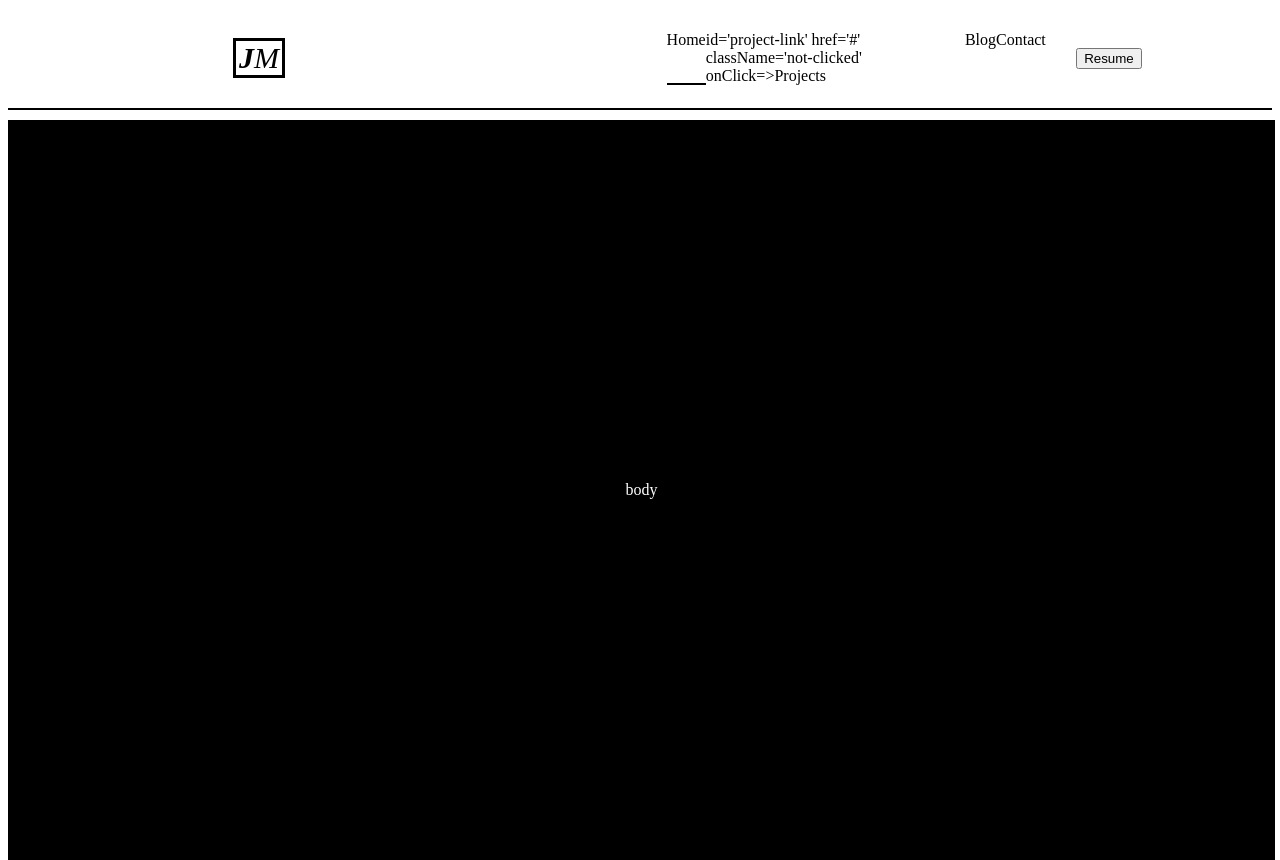
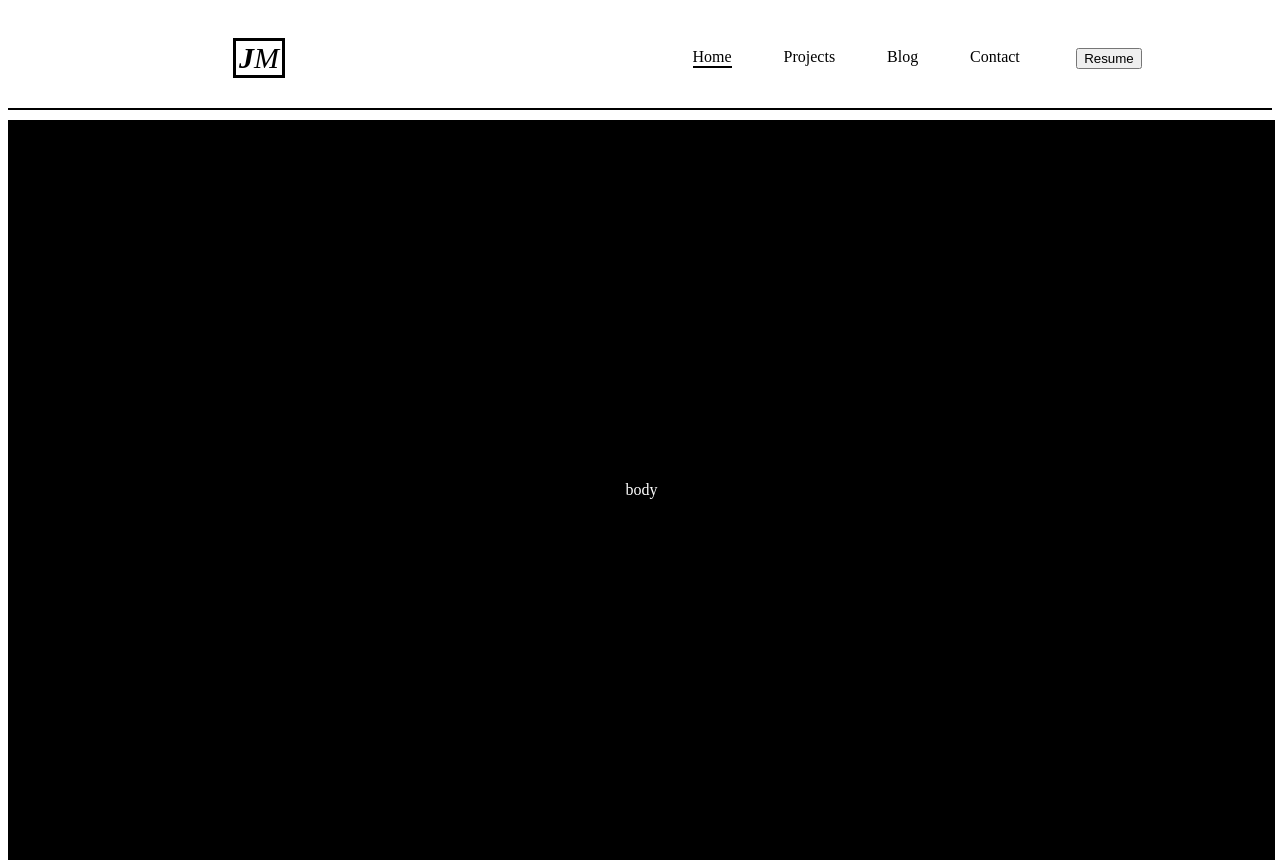
Before and after one commit to jackismoe/site-frontend, a React (Create React App) app: page / in a window 1280 px wide. Built offline with nearby package versions, Linux system fonts and the light colour scheme.

Commit message:
last one: fix href for netlify

```diff
--- a/src/Header.jsx
+++ b/src/Header.jsx
@@ -50,7 +50,7 @@ export default class Header extends React.Component {
         <div class='extras'>
           <div class='list'>
             <p id='home-link' href='#' className='clicked' onClick={(e) => this.showHome(e)}>Home</p>
-            <p> id='project-link' href='#' className='not-clicked' onClick={(e) => this.showProjects(e)}>Projects</p>
+            <p id='project-link' href='#' className='not-clicked' onClick={(e) => this.showProjects(e)}>Projects</p>
             <p id='blog-link' href='#' className='not-clicked' onClick={(e) => this.showBlog(e)}>Blog</p>
             <p id='contact-link' href='#' className='not-clicked' onClick={(e) => this.showContact(e)}>Contact</p>
           </div>
```
